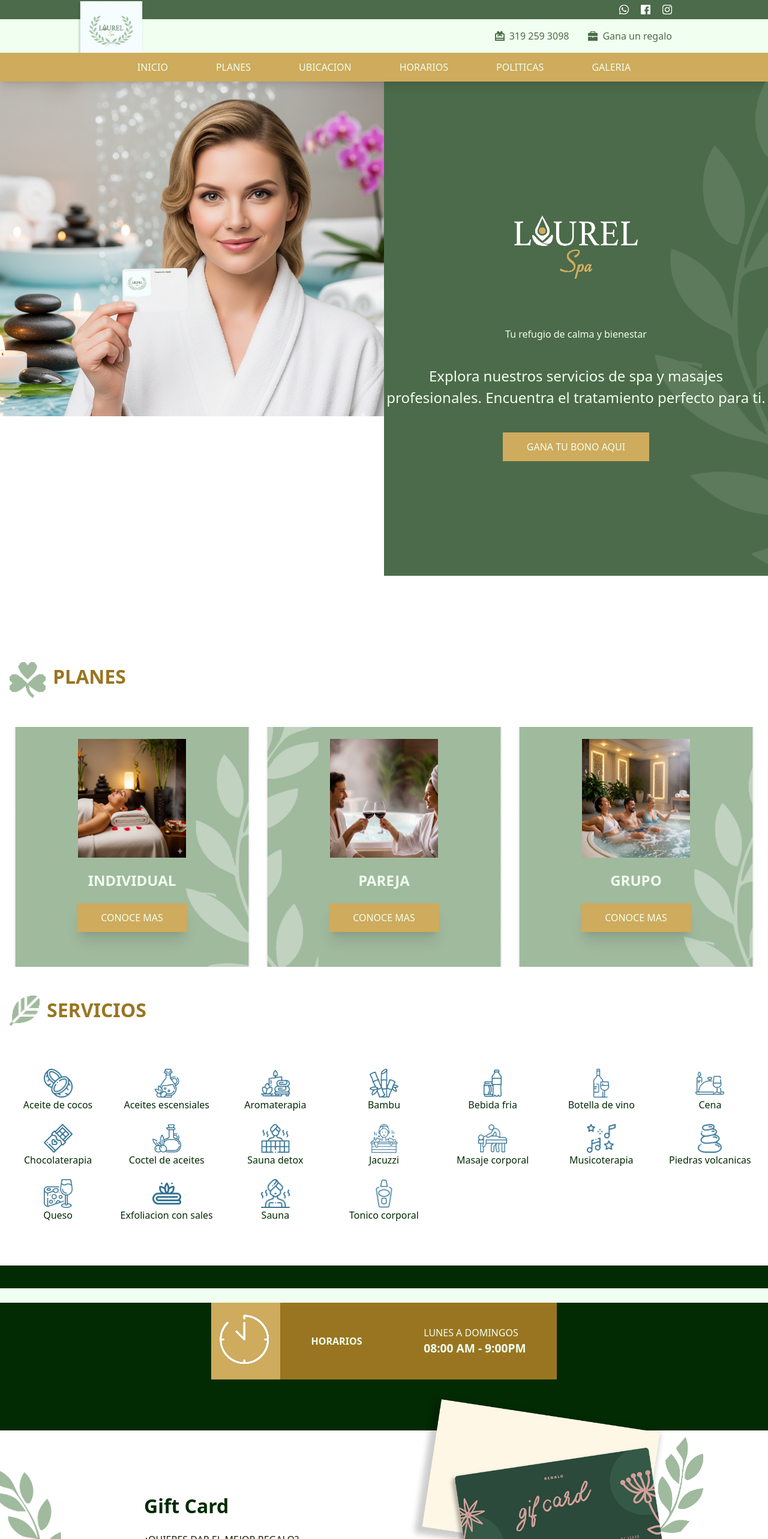
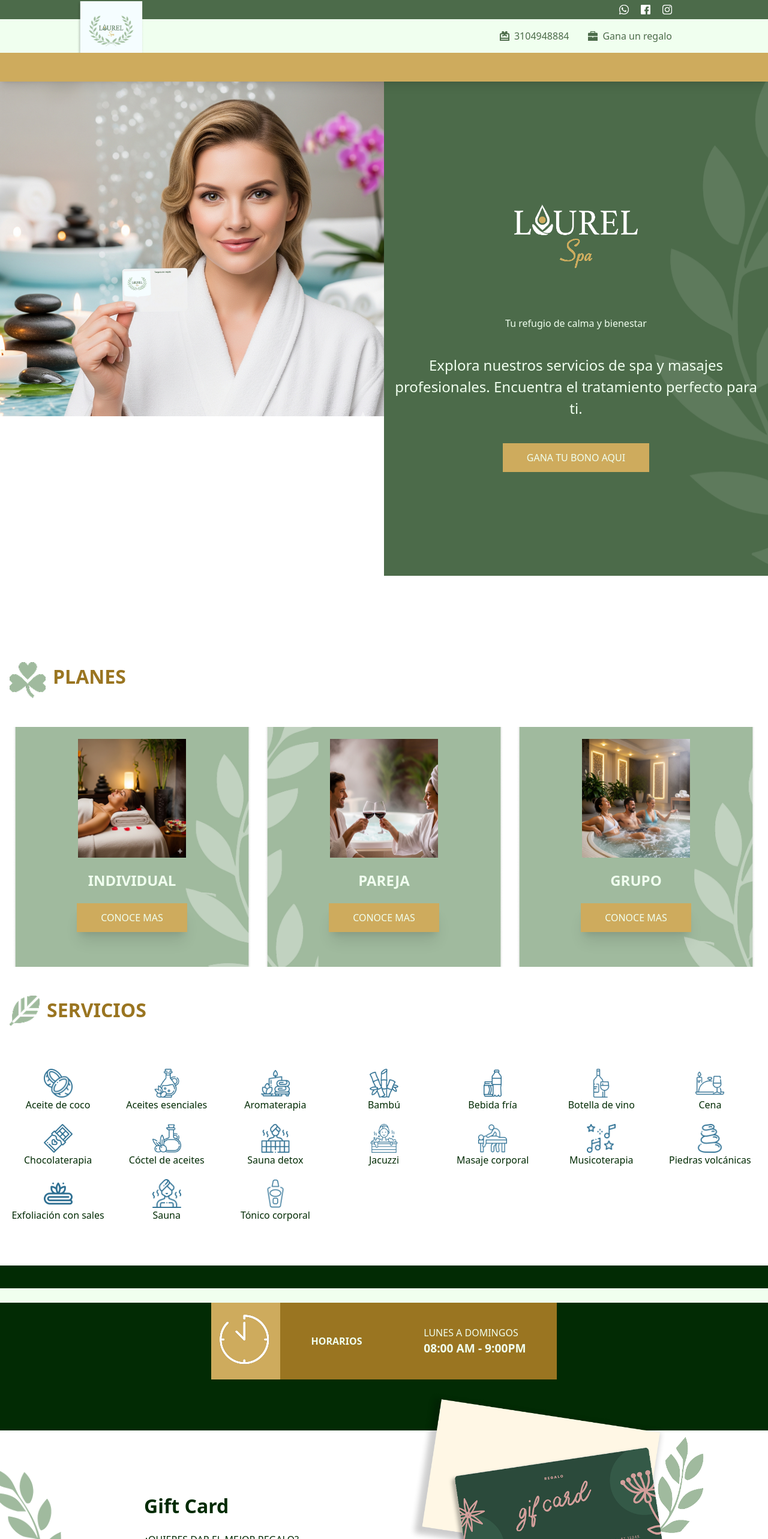
Before and after one commit to cacuellarh/medellin-spa, an Angular app: page / in a window 1280 px wide. Shown: the top 2566 px of the page at 60% size. Built offline with nearby package versions, Linux system fonts and the light colour scheme.

Commit message:
fix errors

```diff
--- a/src/app/app.component.html
+++ b/src/app/app.component.html
@@ -10,18 +10,18 @@
 
     <div class="bg-bg w-full h-14 items-center px-[10rem] justify-end hidden lg:flex">
       <ul class="w-auto h-8 flex gap-8">
-        <li class="flex gap-2 items-center"><img src="assets/images/tarjeta.png" alt="" class="w-4 h-4"><a href="" class="text-primary flex gap-4">319 259 3098</a></li>
+        <li class="flex gap-2 items-center"><img src="assets/images/tarjeta.png" alt="" class="w-4 h-4"><a href="" class="text-primary flex gap-4">3104948884</a></li>
         <li class="flex gap-2 items-center"><img src="assets/images/maletin.png" alt="" class="w-4 h-4"><a href="#bono" class="text-primary flex gap-4">Gana un regalo</a></li>
       </ul>
     </div>
     <div class="w-full h-auto lg:h-12 bg-secondary relative pt-12 lg:pt-0">
-      <ul class="flex flex-col lg:flex-row gap-3 lg:gap-20 w-full lg:justify-center lg:items-center h-full px-5 lg:px-0 py-5 lg:py-0" id="menu">
-        <li class="cursor-pointer"><a href="#main" class="text-bg">INICIO</a></li>
-        <li class="cursor-pointer"><a routerLink="/planes" class="text-bg">PLANES</a></li>
-        <li class="cursor-pointer"><a href="#ubication" class="text-bg">UBICACION</a></li>
-        <li class="cursor-pointer"><a href="#schedules" class="text-bg">HORARIOS</a></li>
-        <li class="cursor-pointer"><a routerLink="/politicas_reserva" class="text-bg">POLITICAS</a></li>
-        <li class="cursor-pointer"><a href="/galeria" class="text-bg">GALERIA</a></li>
+      <ul class="flex flex-col lg:flex-row gap-3 lg:gap-20 w-full lg:justify-center lg:items-center h-full px-5 lg:px-0 py-5 lg:py-0 hidden" id="menu">
+        <li class="cursor-pointer" (click)="menuToggle()"><a href="#main" class="text-bg">INICIO</a></li>
+        <li class="cursor-pointer" (click)="menuToggle()"><a routerLink="/planes" class="text-bg">PLANES</a></li>
+        <li class="cursor-pointer" (click)="menuToggle()"><a href="#ubication" class="text-bg">UBICACION</a></li>
+        <li class="cursor-pointer" (click)="menuToggle()"><a href="#schedules" class="text-bg">HORARIOS</a></li>
+        <li class="cursor-pointer" (click)="menuToggle()"><a routerLink="/politicas_reserva" class="text-bg">POLITICAS</a></li>
+        <li class="cursor-pointer" (click)="menuToggle()"><a href="/galeria" class="text-bg">GALERIA</a></li>
       </ul>
 
       <a href="javascript:void(0)" (click)="menuToggle()" class="block lg:hidden absolute right-7 top-2"><img src="" alt=""><img src="assets/icons/menu.png" alt="" class="w-7" id="menu_btn"></a>
--- a/src/app/app.component.ts
+++ b/src/app/app.component.ts
@@ -19,4 +19,5 @@
     main?.classList.toggle("hidden")
 
   }
+
 }
--- a/src/assets/data/services.json
+++ b/src/assets/data/services.json
@@ -1,11 +1,11 @@
 [
     {
         "route": "assets/icons/aceite.png",
-        "name": "Aceite de cocos"
+        "name": "Aceite de coco"
     },
     {
         "route": "assets/icons/aceites_escenciales.png",
-        "name": "Aceites escensiales"
+        "name": "Aceites esenciales"
     },
     {
         "route": "assets/icons/aromaterapia.png",
@@ -13,11 +13,11 @@
     },
     {
         "route": "assets/icons/bambu.png",
-        "name": "Bambu"
+        "name": "Bambú"
     },
     {
         "route": "assets/icons/bebida.png",
-        "name": "Bebida fria"
+        "name": "Bebida fría"
     },
     {
         "route": "assets/icons/botellaVino.png",
@@ -33,7 +33,7 @@
     },
     {
         "route": "assets/icons/coctel_aceites.png",
-        "name": "Coctel de aceites"
+        "name": "Cóctel de aceites"
     },
     {
         "route": "assets/icons/detox.png",
@@ -53,15 +53,11 @@
     },
     {
         "route": "assets/icons/piedras.png",
-        "name": "Piedras volcanicas"
-    },
-    {
-        "route": "assets/icons/queso.png",
-        "name": "Queso"
+        "name": "Piedras volcánicas"
     },
     {
         "route": "assets/icons/sales.png",
-        "name": "Exfoliacion con sales"
+        "name": "Exfoliación con sales"
     },
     {
         "route": "assets/icons/sauna.png",
@@ -69,7 +65,6 @@
     },
     {
         "route": "assets/icons/tonico.png",
-        "name": "Tonico corporal"
+        "name": "Tónico corporal"
     }
-
 ]
--- a/src/pages/main/main.component.html
+++ b/src/pages/main/main.component.html
@@ -4,22 +4,22 @@
         <img src="assets/images/main.png" alt="">
 
     </div>
-    <div class="flex flex-col items-center justify-center gap-10 w-full lg:w-[50%] bg-[url('assets/images/init.png')] bg-cover bg-center">
+    <div class="flex px-[1rem] flex-col items-center justify-center gap-10 w-full lg:w-[50%] bg-[url('assets/images/init.png')] bg-cover bg-center">
 
         <img src="assets/images/logo2.png" alt="" class="w-[20rem]">
         <h6 class="text-bg">Tu refugio de calma y bienestar</h6>
-        <h3 class="text-bg text-[1.5rem] text-center">Explora nuestros servicios de spa y masajes profesionales.
+        <h3 class="text-bg text-[1rem] lg:text-[1.5rem] text-center">Explora nuestros servicios de spa y masajes profesionales.
         Encuentra el tratamiento perfecto para ti.</h3>
         <a href="#bono" class="bg-secondary px-10 py-3 text-bg hover:bg-secondary_dark transition-all ease-in duration-150">GANA TU BONO AQUI</a>
 
     </div>
 </div>
-<br>
-<br>
-<br>
-<br>
-<br>
-<br>
+<br class="hidden lg:block">
+<br class="hidden lg:block">
+<br class="hidden lg:block">
+<br class="hidden lg:block">
+<br class="hidden lg:block">
+<br class="hidden lg:block">
 <!-- PLANES -->
 
 <div class="px-[1rem]">
@@ -31,21 +31,21 @@
         <br>
         <br>
         <div class="w-full flex flex-col lg:flex-row gap-5 justify-center items-center lg: items-start">
-            <div class="bg-[url('assets/images/card1.png')] bg-cover bg-center w-[25rem] h-[25rem] flex flex-col items-center p-5 gap-5">
-                <img src="assets/images/plan1.png" alt="" class="w-[50%] h-[55%]">
+            <div class="bg-[url('assets/images/card1.png')] bg-cover bg-center w-[90%] lg:w-[25rem] h-[25rem] flex flex-col items-center p-5 gap-5">
+                <img src="assets/images/plan1.png" alt="" class="w-[70%] h-[55%] lg:w-[50%] lg:h-[55%]">
                 <h1 class="text-bg font-semibold text-[1.5rem]">INDIVIDUAL</h1>
                  <a routerLink="/planes" class="bg-secondary px-10 py-3 text-bg hover:bg-secondary_dark transition-all ease-in duration-150 shadow-xl cursor-pointer">CONOCE MAS</a>
 
             </div>
 
-            <div class="bg-[url('assets/images/card2.png')] bg-cover bg-center w-[25rem] h-[25rem] flex flex-col items-center p-5 gap-5">
-                <img src="assets/images/plan2.png" alt="" class="w-[50%] h-[55%]">
+            <div class="bg-[url('assets/images/card2.png')] bg-cover bg-center w-[90%] lg:w-[25rem] h-[25rem] flex flex-col items-center p-5 gap-5">
+                <img src="assets/images/plan2.png" alt="" class="w-[70%] h-[55%] lg:w-[50%] lg:h-[55%]">
                 <h1 class="text-bg font-semibold text-[1.5rem]">PAREJA</h1>
                  <a routerLink="/planes" class="bg-secondary px-10 py-3 text-bg hover:bg-secondary_dark transition-all ease-in duration-150 shadow-xl cursor-pointer">CONOCE MAS</a>
             </div>
 
-            <div class="bg-[url('assets/images/card3.png')] bg-cover bg-center w-[25rem] h-[25rem] flex flex-col items-center p-5 gap-5">
-                <img src="assets/images/plan3.png" alt="" class="w-[50%] h-[55%]">
+            <div class="bg-[url('assets/images/card3.png')] bg-cover bg-center w-[90%] lg:w-[25rem] h-[25rem] flex flex-col items-center p-5 gap-5">
+                <img src="assets/images/plan3.png" alt="" class="w-[70%] h-[55%] lg:w-[50%] lg:h-[55%]">
                 <h1 class="text-bg font-semibold text-[1.5rem]">GRUPO</h1>
                  <a routerLink="/planes" class="bg-secondary px-10 py-3 text-bg hover:bg-secondary_dark transition-all ease-in duration-150 shadow-xl cursor-pointer">CONOCE MAS</a>
             </div>
@@ -126,7 +126,7 @@
     <div class="flex w-[100%] items-center gap-2">
         <div class="w-[20%] h-1 bg-primary_dark"></div>
         <h1 class="text-primary_dark text-[1rem]  lg:text-[1.5rem]"> NUEVA SEDE MEDELLIN </h1>
-        <div class="w-[41.5%] lg:w-[64.5%] h-1 bg-secondary"></div>
+        <div class="w-[30.5%] lg:w-[64.5%] h-1 bg-secondary"></div>
     </div>
 
     <div class="bg-[url('assets/images/nueva_bg.png')] bg-cover bg-center h-[30rem] px-[10rem]">
@@ -135,13 +135,13 @@
                 <div class="flex flex-col items-center gap-3">
                     <h5 class="text-secondary text-[1.9rem] font-bold">200</h5>
                     <h2 class="text-bg text-[1.5rem] font-semibold">Seguidores</h2>
-                    <img src="assets/images/face.png" alt="" class="w-20">
+                    <a href="https://www.facebook.com/laurelspamed/" target="_blank"><img src="assets/images/face.png" alt="" class="w-20"></a>
                 </div>
 
                 <div class="flex flex-col items-center gap-3">
                     <h5 class="text-secondary text-[1.9rem] font-bold">200</h5>
                     <h2 class="text-bg text-[1.5rem] font-semibold">Seguidores</h2>
-                    <img src="assets/images/ig.png" alt="" class="w-20">
+                    <a href="https://www.instagram.com/laurelspamed/" target="_blank"><img src="assets/images/ig.png" alt="" class="w-20"></a>
                 </div>
             </div>
             <a href="" class="bg-primary px-10 py-3 w-[20rem] h-12 text-bg hover:bg-primary_dark transition-all ease-in duration-150 text-center">GALERIA DE IMAGENES</a>
@@ -150,7 +150,7 @@
 
     <div class="flex w-[100%] items-center gap-2" id="ubication">
         <div class="w-[70%] h-1 bg-primary_dark"></div>
-        <h1 class="text-primary_dark text-[1.5rem]"> UBICACION </h1>
+        <h1 class="text-primary_dark text-[1rem]  lg:text-[1.5rem]"> UBICACION </h1>
         <div class="w-[25%] h-1 bg-secondary"></div>
     </div>
 
@@ -165,16 +165,16 @@
     <br>
     <div class="flex w-[100%] items-center gap-2 mb-10">
         <div class="w-[23%] h-1 bg-bg"></div>
-        <h1 class="text-bg text-[1.5rem]">CONTACTO</h1>
+        <h1 class="text-bg text-[1rem]  lg:text-[1.5rem]">CONTACTO</h1>
         <div class="w-[70%] h-1 bg-bg"></div>
     </div>
 
     <div class=" lg:px-[10rem] flex items-center lg:gap-5">
-        <img src="assets/images/logo_blanco.png" alt="">
+        <img src="assets/images/logo_blanco.png" alt="" class="w-[10rem] lg:w-[15rem]">
         <div class="flex flex-col gap-3">
             <div class="flex items-center gap-3"><img src="assets/images/wsp.png" class="w-5" alt=""><span class="text-white">319 259 3098</span></div>
             <div class="flex items-center gap-3"><img src="assets/images/wsp.png" class="w-5" alt=""><span class="text-white">313 446 7103</span></div>
-            <div class="flex items-center gap-3"><img src="assets/images/ubicacion.png" class="w-5" alt=""><span class="text-white">Carrera 66 No. 97-70 Bogotá, Colombia</span></div>
+            <div class="flex items-center gap-3"><img src="assets/images/ubicacion.png" class="w-6" alt=""><span class="text-white">Carrera 66 No. 97-70 Bogotá, Colombia</span></div>
         </div>
     </div>
  </div>
--- a/src/pages/politicas/politicas.component.html
+++ b/src/pages/politicas/politicas.component.html
@@ -81,7 +81,7 @@
   <app-item-info
     [tittle]="'Pagos'"
     [info]="
-      'Se aceptan tarjetas crédito y débito en nuestras instalaciones, Giros por recaudo o pagos por Transacción Bancaria.'
+      'Nuestros medios de pago son Bancolombia, Nequi, Daviplata y efectivo unicamente.'
     "
   ></app-item-info>
   <app-item-info
@@ -92,12 +92,6 @@
   ></app-item-info>
 
   <div class="flex flex-col gap-10">
-      <app-item-info
-        [tittle]="'Productos'"
-        [info]="
-          'Aceptaremos la devolución de sus productos JUST que no estén usados, que tengan envoltorio original y que hayan sido comprados en el Spa, durante los 30 días siguientes al momento de la compra con un recibo válido. Todos los reembolsos son realizados a manera de crédito para sus futuras compras de productos que se venden en el Spa, no de tratamientos de relajación. No se realizan reembolsos en efectivo.'
-        "
-      ></app-item-info>
 
       <div class="flex flex-col gap-5">
         <h1 class="font-jost text-primary font-bold text-[1.2rem]">Protocolos del Spa:</h1>
```
